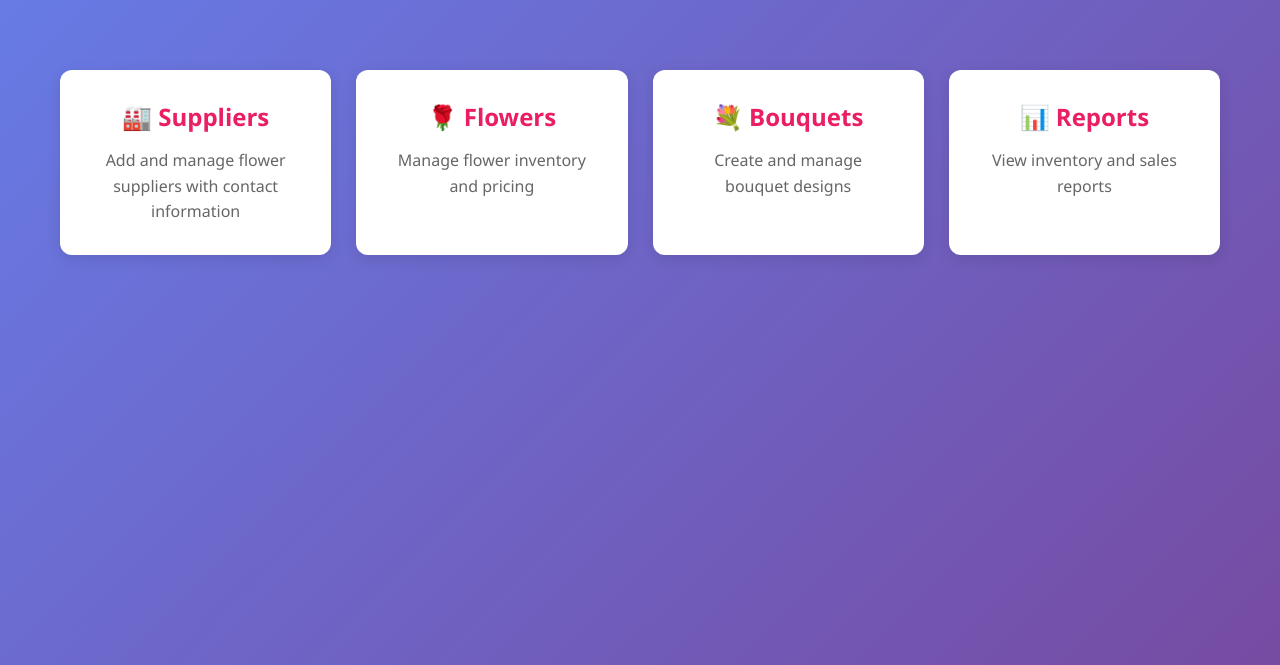
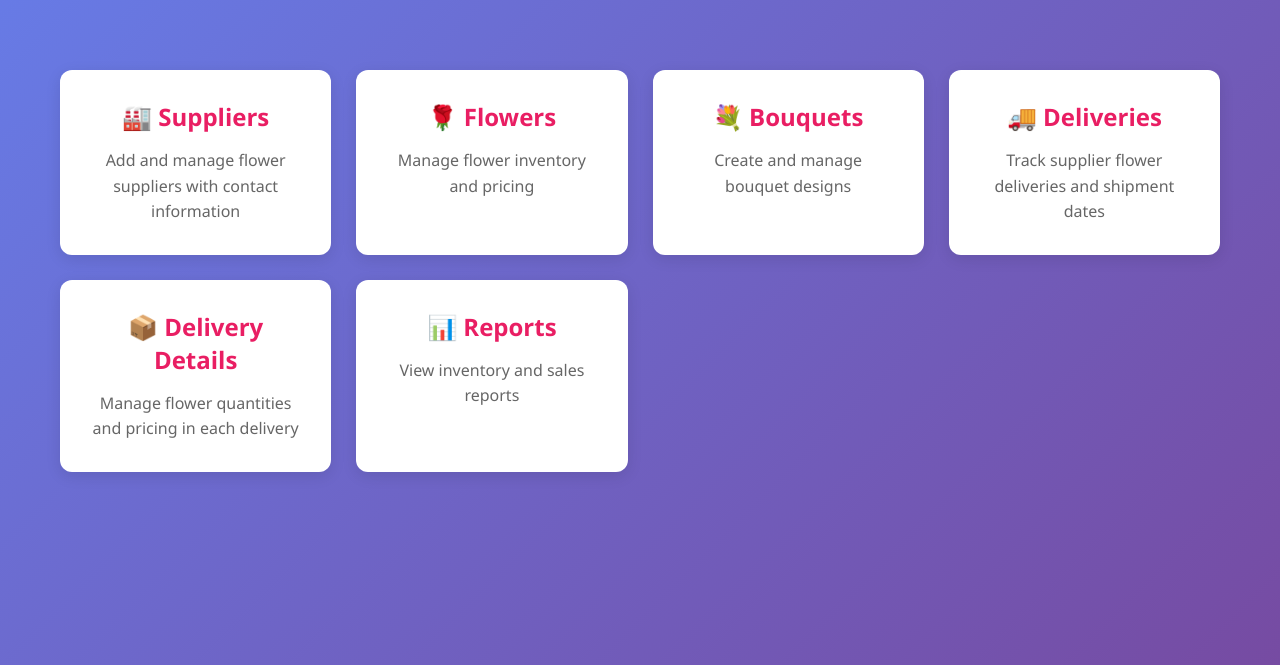
Before and after one commit to aliha55anch/flower-shop, a plain HTML site: page frontend/index.html in a window 1280 px wide. Shown: the part 135-800 px from the top of the page. Drawn offline with Linux system fonts and the light colour scheme.

Commit message:
Set Indeex.html

```diff
--- a/frontend/index.html
+++ b/frontend/index.html
@@ -1,4 +1,5 @@
 <!DOCTYPE html>
+
 <html lang="en">
 <head>
     <meta charset="UTF-8">
@@ -7,6 +8,7 @@
     <link rel="stylesheet" href="style.css">
 </head>
 <body>
+
 <header>
     <nav>
         <div class="logo">🌸 Islamabad Flowers</div>
@@ -16,7 +18,9 @@
 <h1>Flower Shop Management System</h1>
 
 <div class="container">
+
     <div class="cards-container">
+
         <a href="supplier.html" class="card">
             <h2>🏭 Suppliers</h2>
             <p>Add and manage flower suppliers with contact information</p>
@@ -32,11 +36,24 @@
             <p>Create and manage bouquet designs</p>
         </a>
 
+        <a href="delivery.html" class="card">
+            <h2>🚚 Deliveries</h2>
+            <p>Track supplier flower deliveries and shipment dates</p>
+        </a>
+
+        <a href="deliverydetail.html" class="card">
+            <h2>📦 Delivery Details</h2>
+            <p>Manage flower quantities and pricing in each delivery</p>
+        </a>
+
         <a href="reports.html" class="card">
             <h2>📊 Reports</h2>
             <p>View inventory and sales reports</p>
         </a>
+
     </div>
+
 </div>
+
 </body>
 </html>
```
Lines whose indentation alone changed are shown as unchanged.
